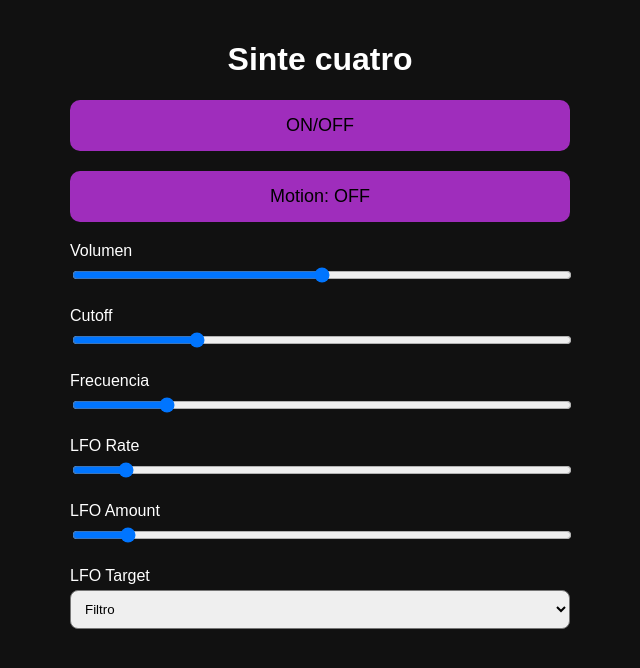
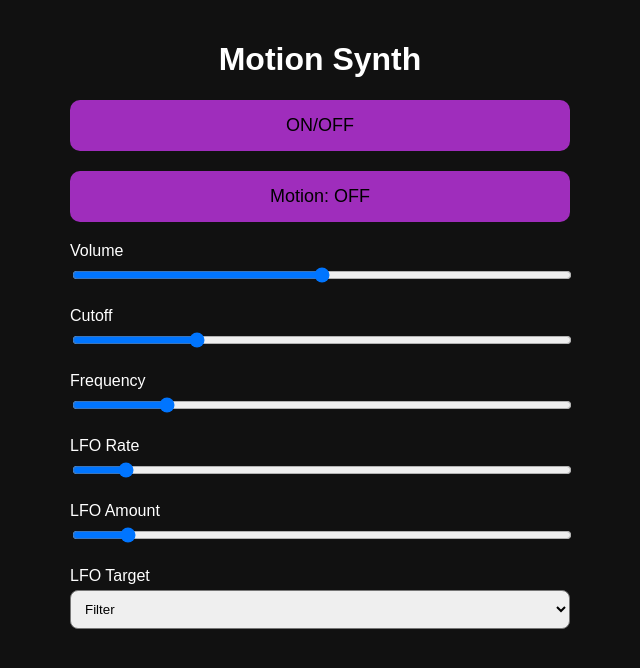
Before and after one commit to JusRecondo/sinte-cuatro, a plain HTML site: page index.html in a window 1280 px wide. Shown: the whole page, without its empty margins (320-960 px from the left). Drawn offline with Linux system fonts and the light colour scheme.

```diff
--- a/index.html
+++ b/index.html
@@ -3,19 +3,19 @@
 <head>
   <meta charset="UTF-8" />
   <meta name="viewport" content="width=device-width, initial-scale=1.0" />
-  <title>Sinte cuatro</title>
+  <title>Motion Synth</title>
   <link rel="stylesheet" href="styles.css" />
 </head>
 <body>
 
   <div class="app">
-    <h1>Sinte cuatro</h1>
+    <h1>Motion Synth</h1>
 
     <button id="startBtn">ON/OFF</button>
     <button id="motionBtn">Motion: OFF</button>
 
     <div class="control">
-      <label>Volumen</label>
+      <label>Volume</label>
       <input type="range" id="volume" min="0" max="1" step="0.01" value="0.5">
     </div>
 
@@ -25,7 +25,7 @@
     </div>
 
     <div class="control">
-      <label>Frecuencia</label>
+      <label>Frequency</label>
       <input type="range" id="frequency" min="50" max="1000" step="1" value="220">
     </div>
 
@@ -42,8 +42,8 @@
     <div class="control">
       <label>LFO Target</label>
       <select id="lfoTarget">
-        <option value="filter">Filtro</option>
-        <option value="osc">Oscilador</option>
+        <option value="filter">Filter</option>
+        <option value="osc">Oscillator</option>
       </select>
     </div>
   </div>
--- a/main.js
+++ b/main.js
@@ -98,10 +98,8 @@ function setupSynth() {
   lfo.frequency.value = 2
   lfoGain.gain.value = 50
 
-  // 🔥 ESTA LINEA FALTABA
   lfo.connect(lfoGain)
 
-  // conectar a algo por defecto
   setLfoTarget("filter")
 
   osc1.type = "sawtooth"
```
Also changed, not shown: 1 other file.
